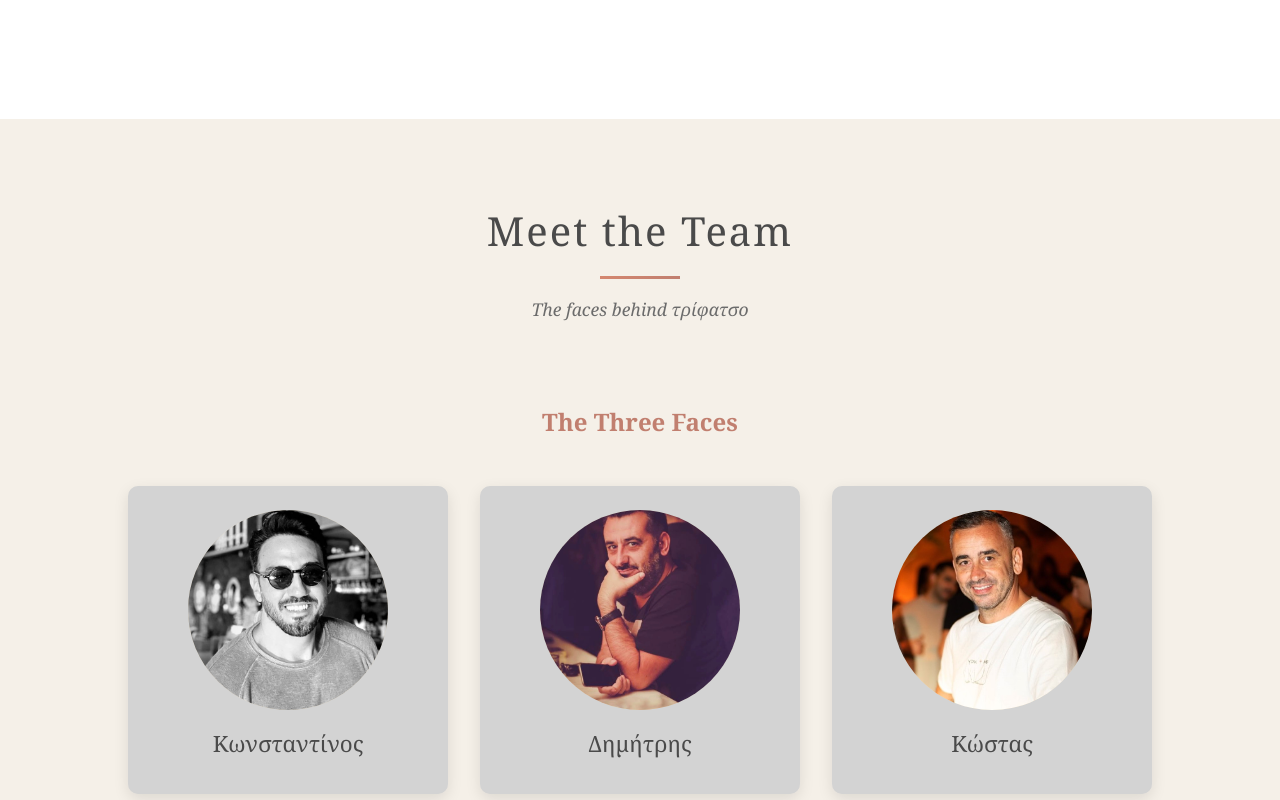
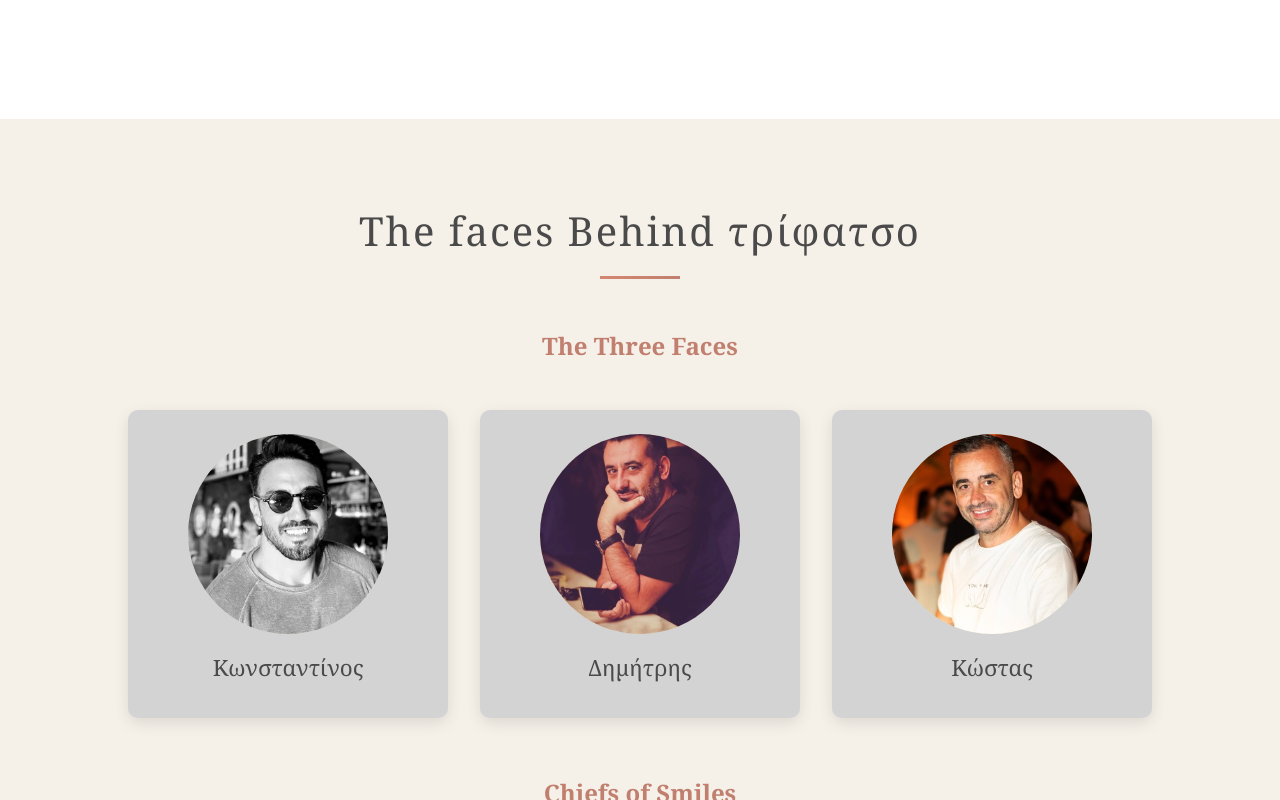
Before and after one commit to trifatso/trifatso.github.io, a plain HTML site: page trifatso-site/index.html in a window 1280 px wide. Shown: the part 1750-2550 px from the top of the page. Drawn offline with Linux system fonts and the light colour scheme.

Commit message:
Add files via upload

```diff
--- a/trifatso-site/index.html
+++ b/trifatso-site/index.html
@@ -1097,7 +1097,7 @@
         <ul class="nav-links" id="navLinks">
             <li><a href="#home">Home</a></li>
             <li><a href="#about">About</a></li>
-            <li><a href="#team">Team</a></li>
+            <li><a href="#team">Faces</a></li>
             <li><a href="#gallery">Gallery</a></li>
             <li><a href="#" onclick="openEvents(); return false;">Events</a></li>
             <li><a href="#" onclick="openMenu(); return false;">Menu</a></li>
@@ -1148,8 +1148,7 @@
 
     <!-- Team Section -->
     <section id="team">
-        <h2 class="section-title">Meet the Team</h2>
-        <p class="section-subtitle">The faces behind τρίφατσο</p>
+        <h2 class="section-title">The faces Behind τρίφατσο</h2>
 
         <!-- The Three Faces Group -->
         <h3 style="color: var(--light-red); font-weight: bold; text-align: center; margin: 2rem 0 0.8rem 0; font-size: 1.5rem;">The Three Faces</h3>
```
